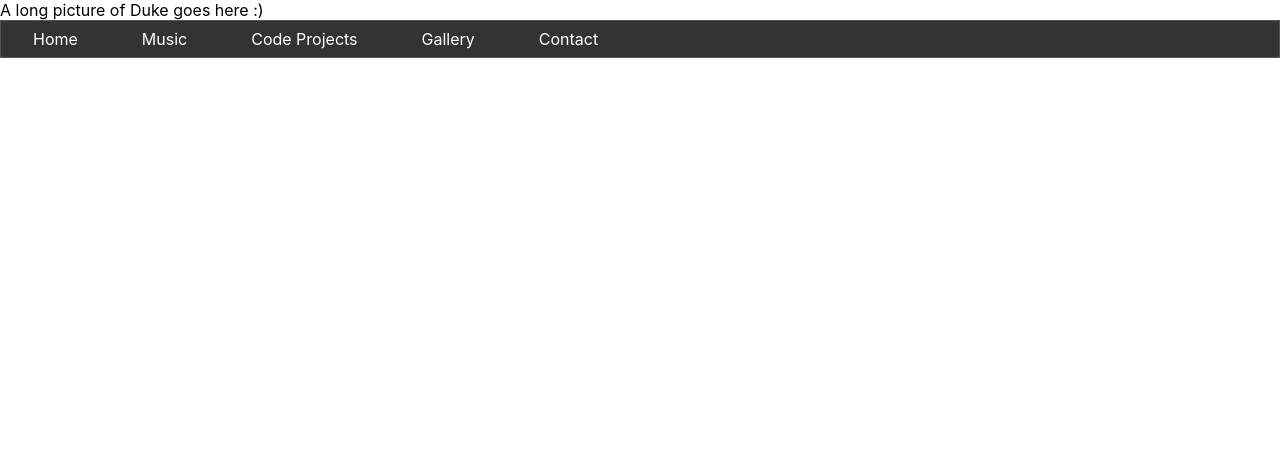
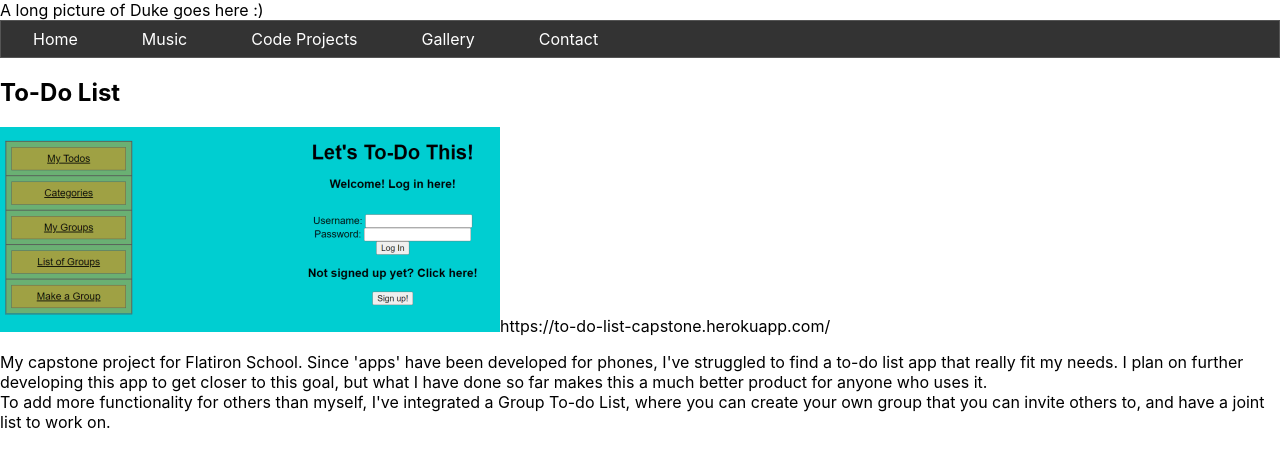
Before and after one commit to Duke1014/duke-website, a React (Create React App) app: page /devwork in a window 1280 px wide. Shown: the top 466 px of the page. Built offline with nearby package versions, Linux system fonts and the light colour scheme.

Commit message:
first project description added

```diff
--- a/src/DevWork.js
+++ b/src/DevWork.js
@@ -1,13 +1,23 @@
 import React from 'react'
 
+import ToDoList from './img/ToDoList.png'
+
 export default function DevWork() {
-
-
 
   return (
     <div>
         <div className='to-do-list'>
+            <h2>To-Do List</h2>
 
+            <img src={ToDoList} alt='To Do List' />
+
+            https://to-do-list-capstone.herokuapp.com/
+
+            <p>
+                My capstone project for Flatiron School. Since 'apps' have been developed for phones, I've struggled to find a to-do list app that really fit my needs. I plan on further developing this app to get closer to this goal, but what I have done so far makes this a much better product for anyone who uses it.
+                <br/>
+                To add more functionality for others than myself, I've integrated a Group To-do List, where you can create your own group that you can invite others to, and have a joint list to work on.
+            </p>
         </div>
     </div>
   )
```
Also changed, not shown: src/img/ToDoList.png (added).
